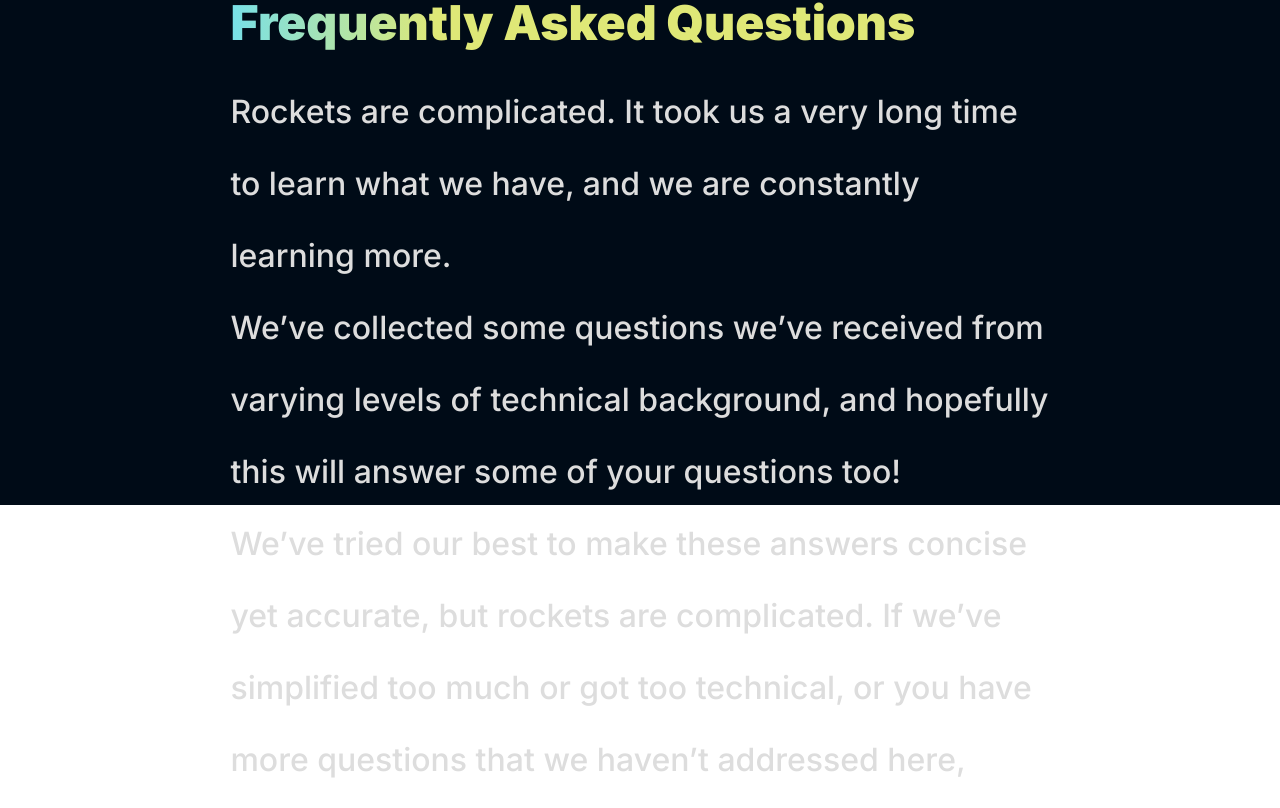
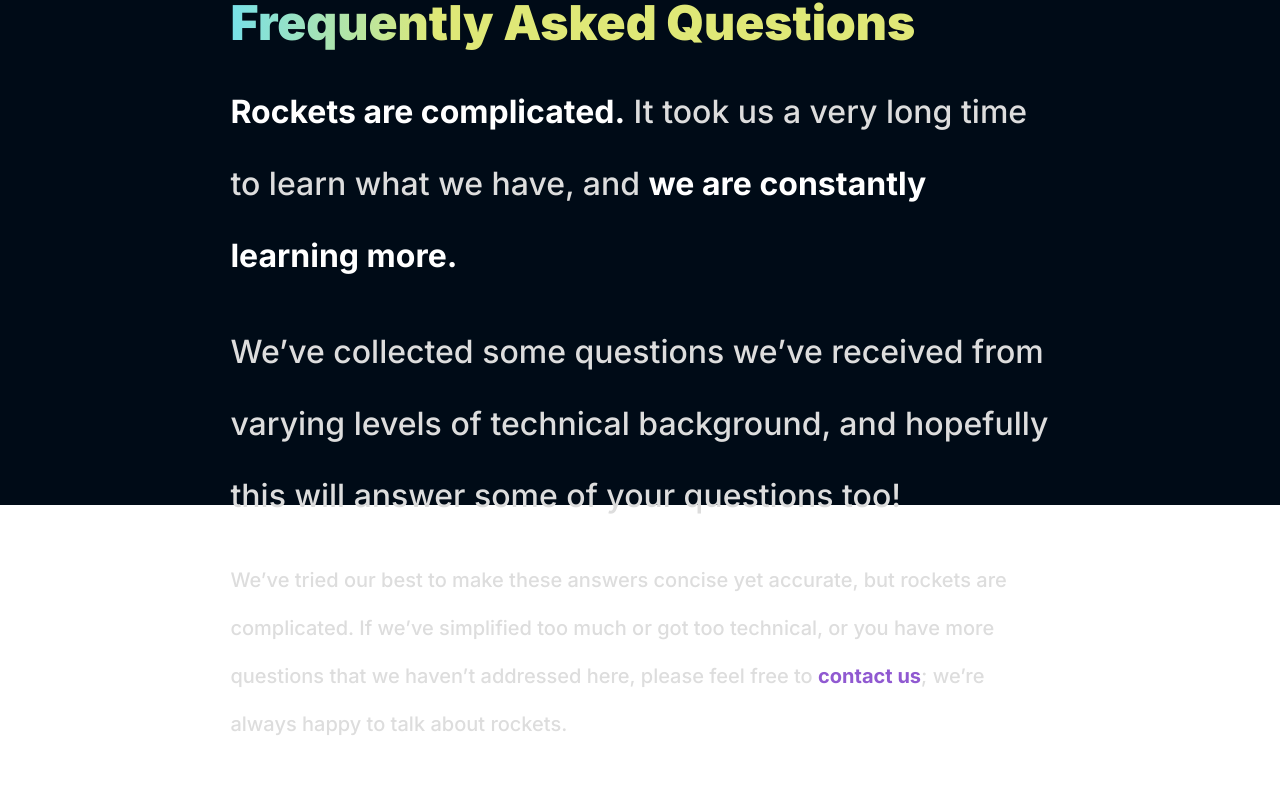
Before and after one commit to ryepropgroup/mach-website, a Next.js app: page /mach-website/faq in a window 1280 px wide. Shown: the part 295-1103 px from the top of the page. Built offline with nearby package versions, Linux system fonts and the light colour scheme.

Commit message:
fix: update faq splash

```diff
--- a/src/pages/faq.tsx
+++ b/src/pages/faq.tsx
@@ -18,7 +18,6 @@ import {
   b1Style,
   b2Style,
   bgStyle,
-  em1Style,
   em2Style,
   h1Style,
   h3Style,
@@ -38,15 +37,18 @@ export default function FAQ() {
           <Heading {...h1Style}>Frequently Asked Questions</Heading>
           <br />
           <Text {...p1Style}>
-            Rockets are complicated. It took us a very long time to learn what
-            we have, and we are constantly learning more.
+            <Text {...b1Style}>Rockets are complicated.</Text> It took us a very
+            long time to learn what we have, and{" "}
+            <Text {...b1Style}>we are constantly learning more.</Text>
           </Text>
+          <br />
           <Text {...p1Style}>
             We&rsquo;ve collected some questions we&rsquo;ve received from
             varying levels of technical background, and hopefully this will
             answer some of your questions too!
           </Text>
-          <Text {...p1Style}>
+          <br />
+          <Text {...p2Style}>
             We&rsquo;ve tried our best to make these answers concise yet
             accurate, but rockets are complicated. If we&rsquo;ve simplified too
             much or got too technical, or you have more questions that we
```
